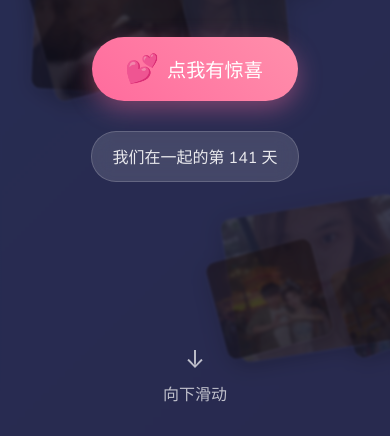
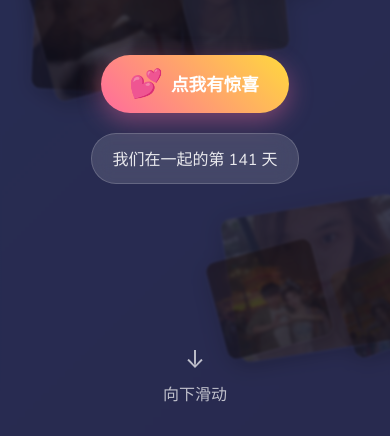
Before and after one commit to 2191557785/love-for-beibei, a plain HTML site: page mobile.html in a window 390 px wide. Shown: the part 408-844 px from the top of the page. Drawn offline with nearby package versions, Linux system fonts and the light colour scheme.

Commit message:
Update mobile-styles.css

```diff
--- a/mobile-styles.css
+++ b/mobile-styles.css
@@ -159,20 +159,26 @@ body {
   51%, 100% { opacity: 0; }
 }
 
-.love-btn {
-  background: linear-gradient(45deg, var(--primary), #ff8fab);
+.love-btn, .install-manual-btn {
+  background: linear-gradient(45deg, var(--primary), var(--accent));
   border: none;
+  padding: 15px 30px;
   border-radius: 50px;
-  padding: 18px 35px;
-  font-size: 1.2rem;
   color: white;
+  font-size: 1.1rem;
+  font-weight: 600;
   cursor: pointer;
   transition: all 0.3s ease;
   box-shadow: 0 8px 25px rgba(255, 107, 157, 0.4);
-  margin-bottom: 30px;
   display: flex;
   align-items: center;
   gap: 10px;
+  margin: 20px 0;
+}
+
+.install-manual-btn {
+  background: linear-gradient(45deg, #4CAF50, #45a049);
+  box-shadow: 0 8px 25px rgba(76, 175, 80, 0.4);
 }
 
 .love-btn:active {
```
